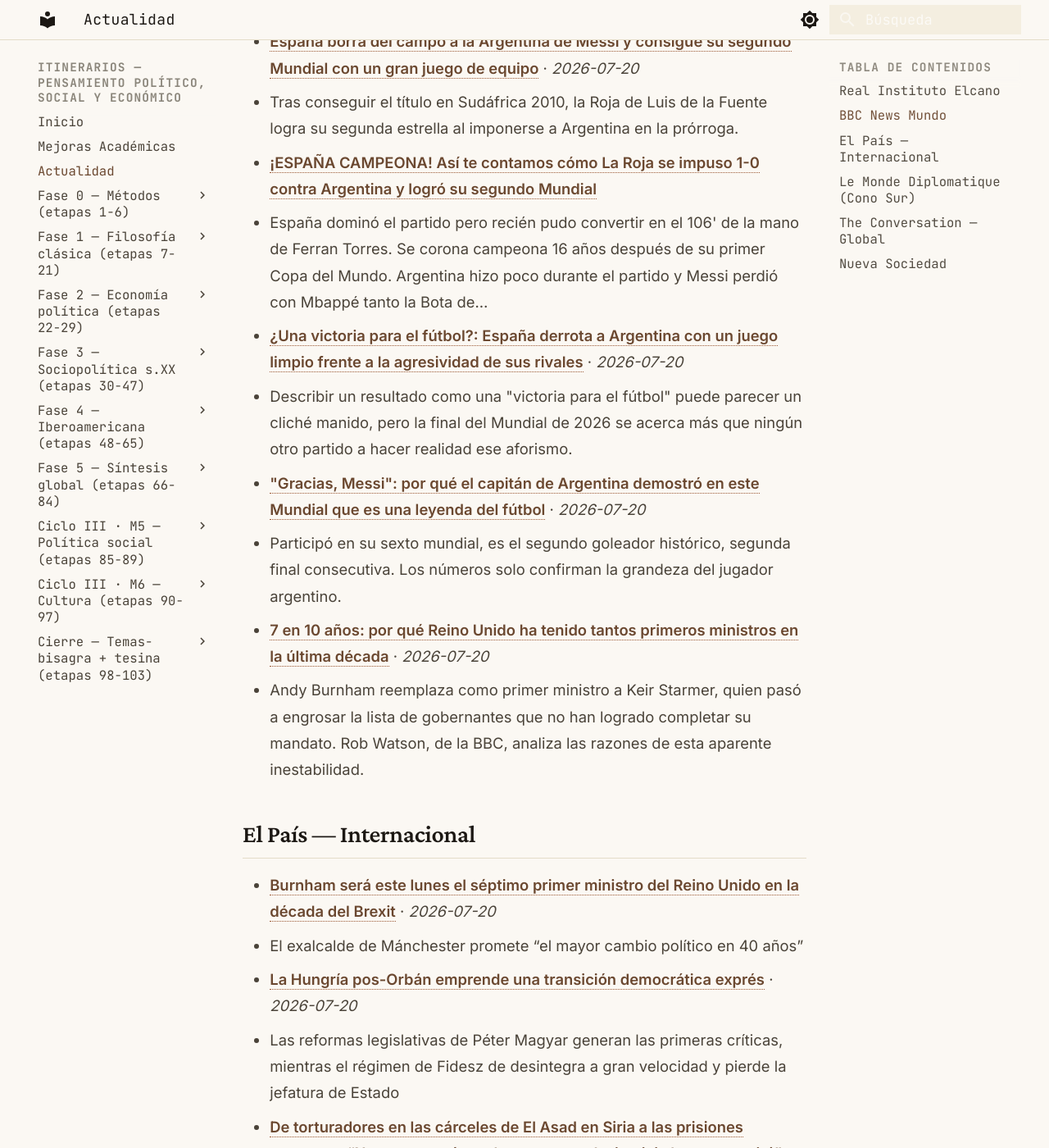
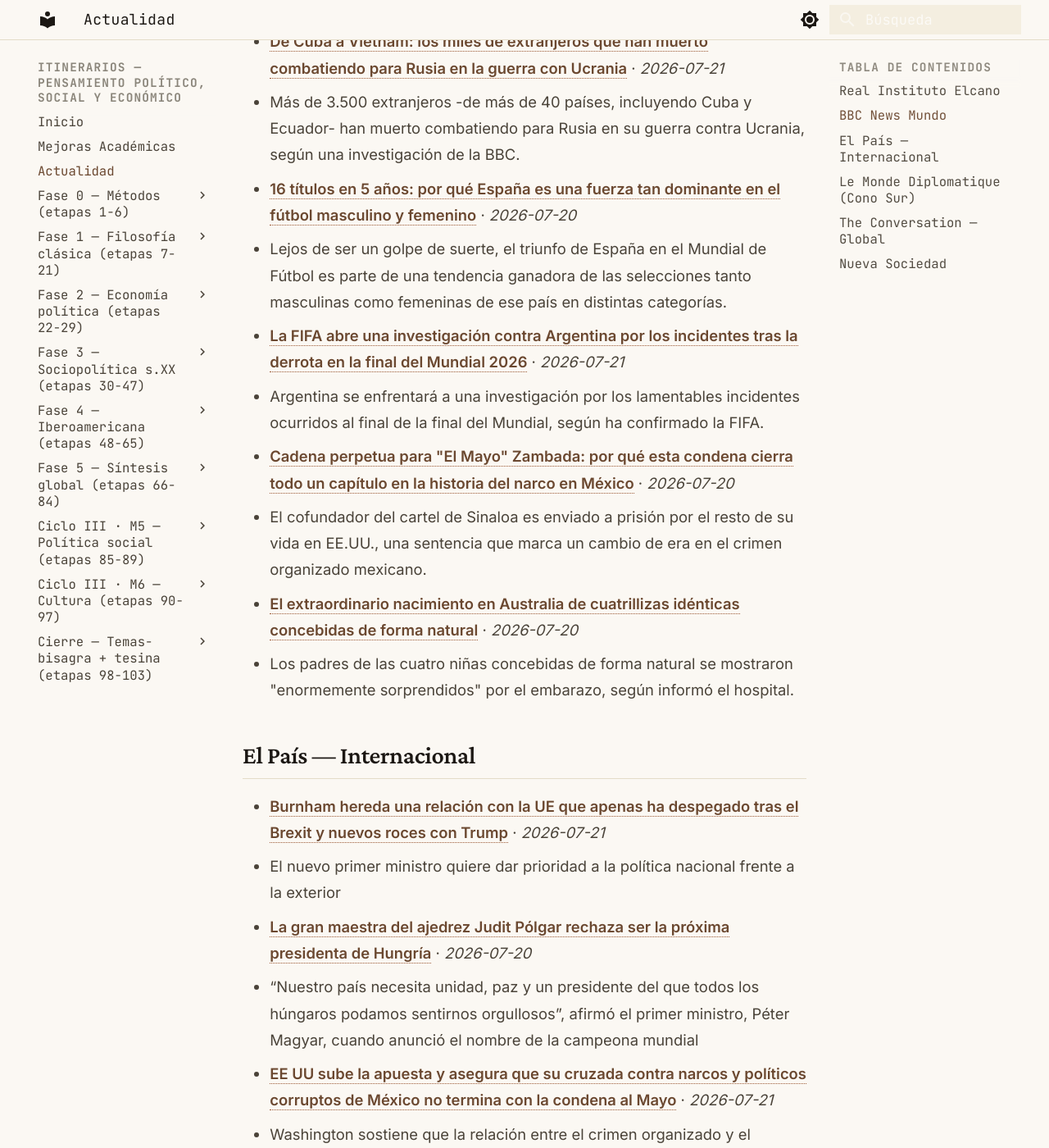
Before and after one commit to MrSpagVi/Curso, an MkDocs documentation site: the page built from docs/actualidad.md, in a window 1280 px wide and 1400 px high, scrolled down 864 px. Shown: the whole window at 82% size. Built offline with MkDocs 1.6.1 and Material for MkDocs 9.7.7, drawn with Linux system fonts in a browser that asks for light colours; some of the changed text lies outside the part shown.

Commit message:
auto: actualidad 2026-07-21

```diff
--- a/docs/actualidad.md
+++ b/docs/actualidad.md
@@ -6,7 +6,7 @@ title: Actualidad
 
 Últimos titulares de fuentes que dictan agenda en ciencia política y geopolítica. Actualizado automáticamente cada día (vía GitHub Actions).
 
-_Última actualización: 2026-07-20 08:42 UTC_
+_Última actualización: 2026-07-21 08:10 UTC_
 
 !!! tip "Ritual mensual — #actualidad"
     El último sábado de cada mes: agarrá **un** titular de los de abajo y escribí **300 palabras** aplicándole **2 autores** del último mes que leíste. ¿Qué diría cada uno? ¿En qué chocan? No resumas la noticia — usala como caso para pensar con las herramientas que venís construyendo. Guardá el texto con el tag `#actualidad` en tu sistema de notas. Esto convierte la teoría en criterio sobre la coyuntura: el objetivo del plan no es citar a Maquiavelo, es leer el presente con él.
@@ -17,25 +17,25 @@ _Sin datos en esta ejecución. Visitar fuente: [https://www.realinstitutoelcano.
 
 ## BBC News Mundo
 
-- **[España borra del campo a la Argentina de Messi y consigue su segundo Mundial con un gran juego de equipo](https://www.bbc.com/mundo/articles/c304pv10g95o?at_medium=RSS&at_campaign=rss)** · *2026-07-20*
-  - Tras conseguir el título en Sudáfrica 2010, la Roja de Luis de la Fuente logra su segunda estrella al imponerse a Argentina en la prórroga.
-- **[¡ESPAÑA CAMPEONA! Así te contamos cómo La Roja se impuso 1-0 contra Argentina y logró su segundo Mundial](https://www.bbc.co.uk/mundo/live/cn8n7zzzjpjt?at_medium=RSS&at_campaign=rss)**
-  - España dominó el partido pero recién pudo convertir en el 106' de la mano de Ferran Torres. Se corona campeona 16 años después de su primer Copa del Mundo. Argentina hizo poco durante el partido y Messi perdió con Mbappé tanto la Bota de…
-- **[¿Una victoria para el fútbol?: España derrota a Argentina con un juego limpio frente a la agresividad de sus rivales](https://www.bbc.com/mundo/articles/cgr70d5lnj1o?at_medium=RSS&at_campaign=rss)** · *2026-07-20*
-  - Describir un resultado como una "victoria para el fútbol" puede parecer un cliché manido, pero la final del Mundial de 2026 se acerca más que ningún otro partido a hacer realidad ese aforismo.
-- **["Gracias, Messi": por qué el capitán de Argentina demostró en este Mundial que es una leyenda del fútbol](https://www.bbc.com/mundo/articles/cn9nxzdpy7lo?at_medium=RSS&at_campaign=rss)** · *2026-07-20*
-  - Participó en su sexto mundial, es el segundo goleador histórico, segunda final consecutiva. Los números solo confirman la grandeza del jugador argentino.
-- **[7 en 10 años: por qué Reino Unido ha tenido tantos primeros ministros en la última década](https://www.bbc.com/mundo/articles/cy04vrk2d5no?at_medium=RSS&at_campaign=rss)** · *2026-07-20*
-  - Andy Burnham reemplaza como primer ministro a Keir Starmer, quien pasó a engrosar la lista de gobernantes que no han logrado completar su mandato. Rob Watson, de la BBC, analiza las razones de esta aparente inestabilidad.
+- **[De Cuba a Vietnam: los miles de extranjeros que han muerto combatiendo para Rusia en la guerra con Ucrania](https://www.bbc.com/mundo/articles/c2dkly9wr80o?at_medium=RSS&at_campaign=rss)** · *2026-07-21*
+  - Más de 3.500 extranjeros -de más de 40 países, incluyendo Cuba y Ecuador- han muerto combatiendo para Rusia en su guerra contra Ucrania, según una investigación de la BBC.
+- **[16 títulos en 5 años: por qué España es una fuerza tan dominante en el fútbol masculino y femenino](https://www.bbc.com/mundo/articles/c9v4n34k9ylo?at_medium=RSS&at_campaign=rss)** · *2026-07-20*
+  - Lejos de ser un golpe de suerte, el triunfo de España en el Mundial de Fútbol es parte de una tendencia ganadora de las selecciones tanto masculinas como femeninas de ese país en distintas categorías.
+- **[La FIFA abre una investigación contra Argentina por los incidentes tras la derrota en la final del Mundial 2026](https://www.bbc.com/mundo/articles/cwye8j2yq83o?at_medium=RSS&at_campaign=rss)** · *2026-07-21*
+  - Argentina se enfrentará a una investigación por los lamentables incidentes ocurridos al final de la final del Mundial, según ha confirmado la FIFA.
+- **[Cadena perpetua para "El Mayo" Zambada: por qué esta condena cierra todo un capítulo en la historia del narco en México](https://www.bbc.com/mundo/articles/czrj753dx13o?at_medium=RSS&at_campaign=rss)** · *2026-07-20*
+  - El cofundador del cartel de Sinaloa es enviado a prisión por el resto de su vida en EE.UU., una sentencia que marca un cambio de era en el crimen organizado mexicano.
+- **[El extraordinario nacimiento en Australia de cuatrillizas idénticas concebidas de forma natural](https://www.bbc.com/mundo/articles/cwymxl3pewxo?at_medium=RSS&at_campaign=rss)** · *2026-07-20*
+  - Los padres de las cuatro niñas concebidas de forma natural se mostraron "enormemente sorprendidos" por el embarazo, según informó el hospital.
 
 ## El País — Internacional
 
-- **[Burnham será este lunes el séptimo primer ministro del Reino Unido en la década del Brexit](https://elpais.com/internacional/2026-07-20/burnham-sera-este-lunes-el-septimo-primer-ministro-del-reino-unido-en-la-decada-del-brexit.html)** · *2026-07-20*
-  - El exalcalde de Mánchester promete “el mayor cambio político en 40 años”
-- **[La Hungría pos-Orbán emprende una transición democrática exprés](https://elpais.com/internacional/2026-07-20/la-transicion-democratica-expres-de-la-hungria-pos-orban.html)** · *2026-07-20*
-  - Las reformas legislativas de Péter Magyar generan las primeras críticas, mientras el régimen de Fidesz de desintegra a gran velocidad y pierde la jefatura de Estado
-- **[De torturadores en las cárceles de El Asad en Siria a las prisiones europeas: “No encontrarán un lugar seguro. La justicia los perseguirá”](https://elpais.com/internacional/2026-07-20/de-torturadores-en-las-carceles-de-el-asad-en-siria-a-las-prisiones-europeas-no-encontraran-un-lugar-seguro-la-justicia-los-perseguira.html)** · *2026-07-20*
-  - La comunidad internacional fue incapaz de crear un tribunal para enjuiciar la maquinaria represiva del régimen, pero fiscales europeos, supervivientes y ONG construyeron una vía alternativa
+- **[Burnham hereda una relación con la UE que apenas ha despegado tras el Brexit y nuevos roces con Trump](https://elpais.com/internacional/2026-07-21/burnham-hereda-una-relacion-con-la-ue-que-apenas-ha-despegado-tras-el-brexit-y-nuevos-roces-con-trump.html)** · *2026-07-21*
+  - El nuevo primer ministro quiere dar prioridad a la política nacional frente a la exterior
+- **[La gran maestra del ajedrez Judit Pólgar rechaza ser la próxima presidenta de Hungría](https://elpais.com/internacional/2026-07-20/la-gran-maestra-del-ajedrez-judit-polgar-rechaza-ser-la-proxima-presidenta-de-hungria.html)** · *2026-07-20*
+  - “Nuestro país necesita unidad, paz y un presidente del que todos los húngaros podamos sentirnos orgullosos”, afirmó el primer ministro, Péter Magyar, cuando anunció el nombre de la campeona mundial
+- **[EE UU sube la apuesta y asegura que su cruzada contra narcos y políticos corruptos de México no termina con la condena al Mayo](https://elpais.com/mexico/2026-07-21/ee-uu-sube-la-apuesta-y-asegura-que-su-cruzada-contra-narcos-y-politicos-corruptos-de-mexico-no-termina-con-la-condena-al-mayo.html)** · *2026-07-21*
+  - Washington sostiene que la relación entre el crimen organizado y el Gobierno en México es indisoluble, mientras Sheinbaum exige respeto a la soberanía y coordinación sin sometimiento
 - **[La testosterona, al mando en la Casa Blanca](https://elpais.com/internacional/2026-07-19/la-testosterona-al-mando-en-la-casa-blanca.html)** · *2026-07-19*
   - Al presidente de EE UU se le da muy bien amedrentar con bombardeos, pero no es capaz de alcanzar su objetivo: la derrota de Irán
 - **[El círculo marroquí de Alí Lmrabet](https://elpais.com/internacional/2026-07-14/el-circulo-marroqui-de-ali-lmrabet.html)** · *2026-07-14*
@@ -47,16 +47,16 @@ _Sin datos en esta ejecución. Visitar fuente: [https://www.eldiplo.org/feed/](h
 
 ## The Conversation — Global
 
-- **[Eight lifesaving ways to improve wildfire risk management](https://theconversation.com/eight-lifesaving-ways-to-improve-wildfire-risk-management-287790)** · *2026-07-20*
-  - Deadly fires in Almería, Spain, have shown that firefighting alone is not enough – people need to be properly prepared.
-- **[The government’s response to Islamophobia report is big on lofty ideals, short on details](https://theconversation.com/the-governments-response-to-islamophobia-report-is-big-on-lofty-ideals-short-on-details-287863)** · *2026-07-20*
-  - The government is committing to institutional reforms, but this requires more than just surface-level changes.
-- **[Keir Starmer leaves Downing Street for the last time as Andy Burnham becomes prime minister](https://theconversation.com/keir-starmer-leaves-downing-street-for-the-last-time-as-andy-burnham-becomes-prime-minister-287848)** · *2026-07-20*
-  - How the handover of power at Number 10 happens.
-- **[Kids do feel the cold. So why won’t they wear a jumper?](https://theconversation.com/kids-do-feel-the-cold-so-why-wont-they-wear-a-jumper-287859)** · *2026-07-20*
-  - When you say ‘but aren’t you cold?’ what are you really asking? Kids will answer how they feel now; parents are planning ahead.
-- **[Tracing art from impressionism through to abstract expressionism, and from Ohio to Adelaide](https://theconversation.com/tracing-art-from-impressionism-through-to-abstract-expressionism-and-from-ohio-to-adelaide-284359)** · *2026-07-20*
-  - Monet to Matisse: Defying Tradition is at the Art Gallery of South Australia, on tour from the Toledo Museum of Art in Ohio.
+- **[How was the first language formed?](https://theconversation.com/how-was-the-first-language-formed-287887)** · *2026-07-21*
+  - Listen to the The Conversation’s Curious Kids podcast to hear anthropologist April Nowell explain the origins of language.
+- **[What boom in international students? The total number living in Australia is lower than before the pandemic](https://theconversation.com/what-boom-in-international-students-the-total-number-living-in-australia-is-lower-than-before-the-pandemic-287780)** · *2026-07-21*
+  - The most recent data shows the total number of international students living in Australia is slightly lower than what it was before lockdowns.
+- **[Why engagement with Myanmar’s junta is risky without proof of life for Aung San Suu Kyi](https://theconversation.com/why-engagement-with-myanmars-junta-is-risky-without-proof-of-life-for-aung-san-suu-kyi-287874)** · *2026-07-21*
+  - Southeast Asian leaders say direct diplomacy with Myanmar is the only way to end the five-year civil war. Opponents of the military regime aren’t convinced.
+- **[Homer’s Odysseus was never a perfect hero. Christopher Nolan’s film understands this](https://theconversation.com/homers-odysseus-was-never-a-perfect-hero-christopher-nolans-film-understands-this-281982)** · *2026-07-21*
+  - Hollywood has a habit of rendering complex literary heroes into one-dimensional figures. Nolan’s The Odyssey dodges this trap.
+- **[We set 10,000 traps in search of a rare native mouse. Here’s what we found](https://theconversation.com/we-set-10-000-traps-in-search-of-a-rare-native-mouse-heres-what-we-found-287764)** · *2026-07-21*
+  - The pint-sized pookila faces uncertainty in Queensland, as two experts explain.
 
 ## Nueva Sociedad
 
```
